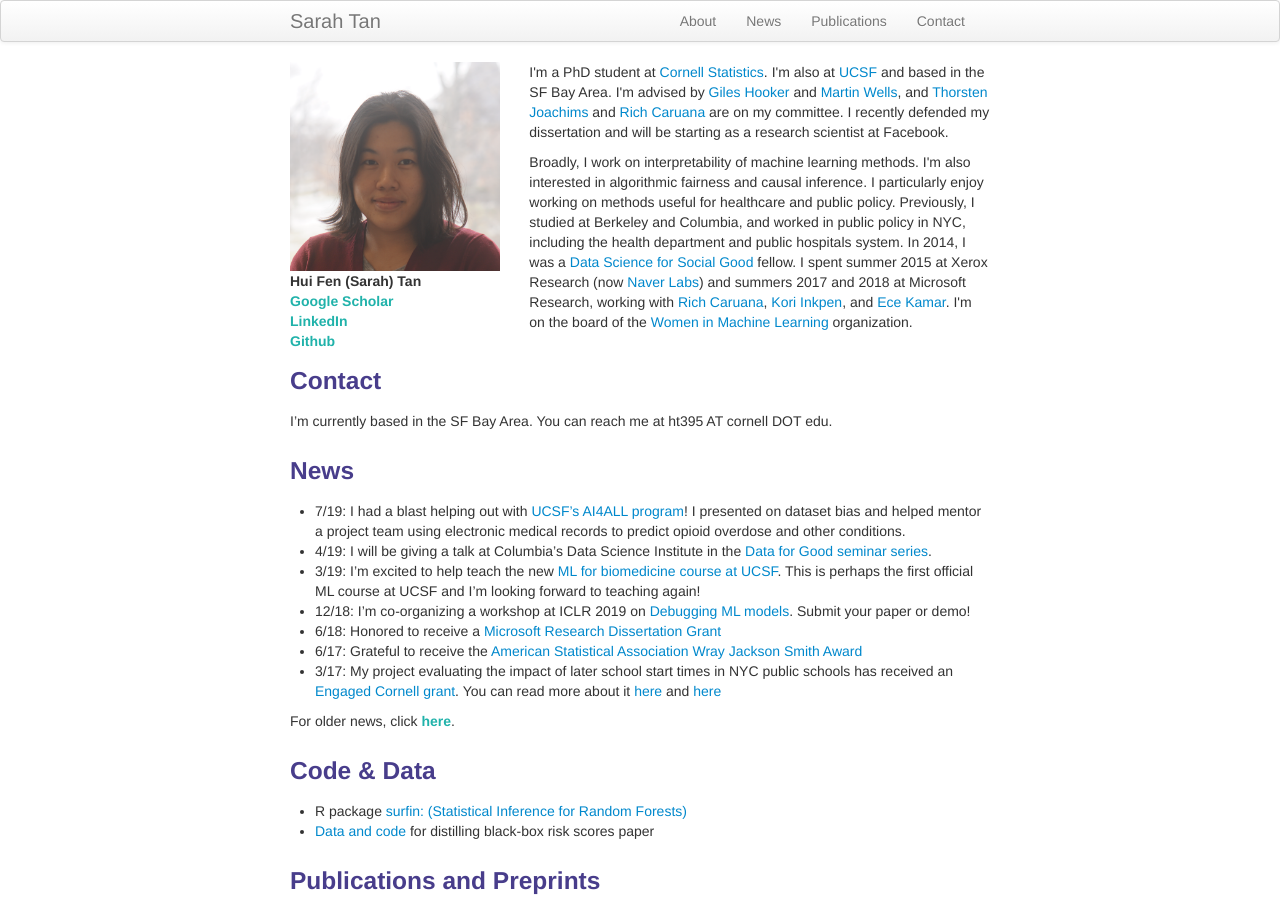
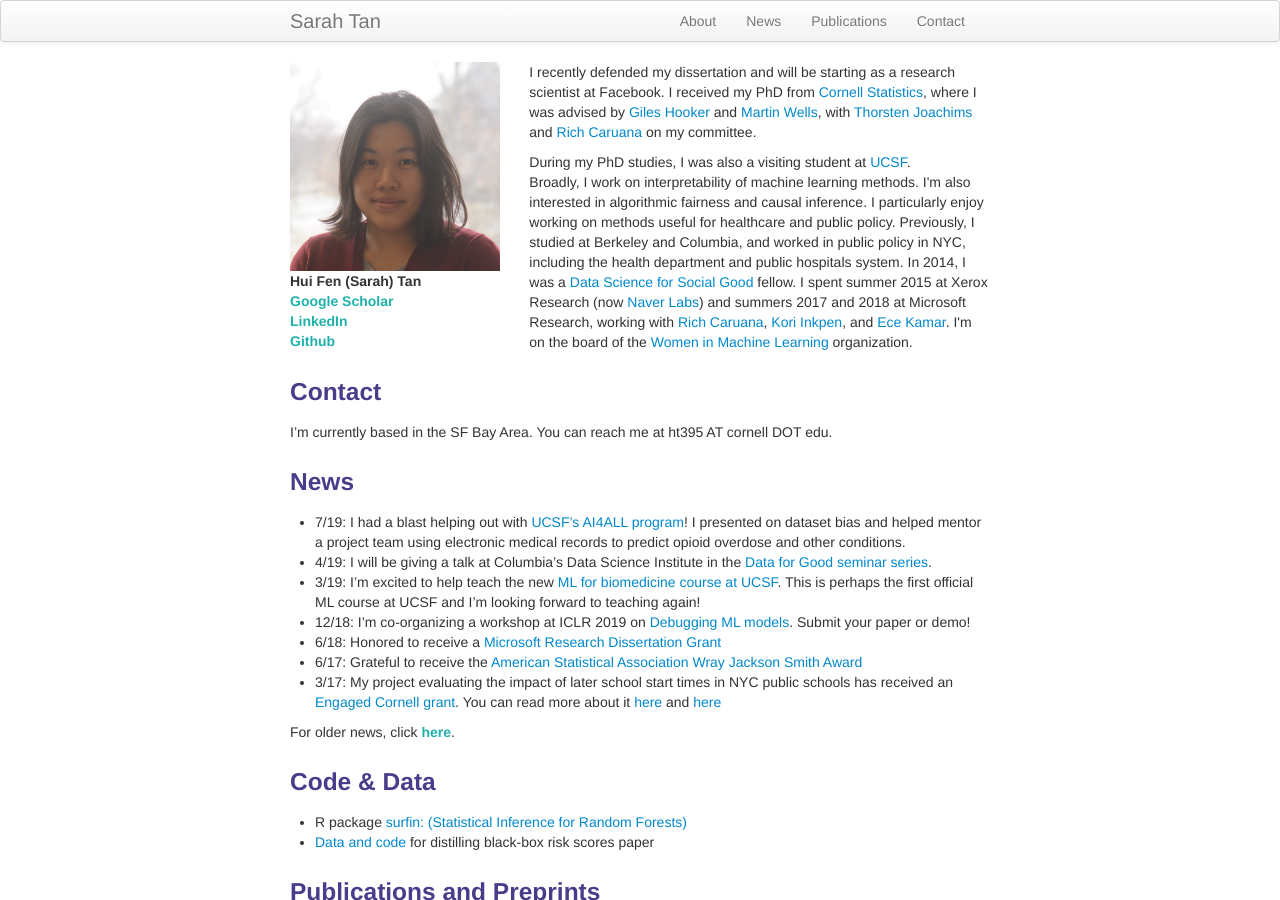
Before and after one commit to shftan/shftan.github.io, a Jekyll site: the page built from index.md, in a window 1280 px wide and 900 px high. Built offline with Jekyll 4.4.1, drawn with Linux system fonts in a browser that asks for light colours.

Commit message:
Update index.md

```diff
--- a/index.md
+++ b/index.md
@@ -18,7 +18,7 @@ keywords: Sarah Tan, Cornell, statistics, interpretability, causal inference, co
         </div>
 
         <div class="span8">
-                <p>I'm a PhD student at <a href="https://stat.cornell.edu/">Cornell Statistics</a>. I'm also at <a href="https://epibiostat.ucsf.edu/">UCSF</a> and based in the SF Bay Area. I'm advised by <a href="http://faculty.bscb.cornell.edu/~hooker/">Giles Hooker</a> and <a href="https://courses.cit.cornell.edu/mtw1/">Martin Wells</a>, and <a href="https://www.cs.cornell.edu/people/tj/">Thorsten Joachims</a> and <a href="https://www.microsoft.com/en-us/research/people/rcaruana/">Rich Caruana</a> are on my committee. I recently defended my dissertation and will be starting as a research scientist at Facebook.</p>
+                <p>I recently defended my dissertation and will be starting as a research scientist at Facebook. I received my PhD from <a href="https://stat.cornell.edu/">Cornell Statistics</a>, where I was advised by <a href="http://faculty.bscb.cornell.edu/~hooker/">Giles Hooker</a> and <a href="https://courses.cit.cornell.edu/mtw1/">Martin Wells</a>, with <a href="https://www.cs.cornell.edu/people/tj/">Thorsten Joachims</a> and <a href="https://www.microsoft.com/en-us/research/people/rcaruana/">Rich Caruana</a> on my committee. </p> During my PhD studies, I was also a visiting student at <a href="https://epibiostat.ucsf.edu/">UCSF</a>.
 
 <p>Broadly, I work on interpretability of machine learning methods. I'm also interested in algorithmic fairness and causal inference. I particularly enjoy working on methods useful for healthcare and public policy. Previously, I studied at Berkeley and Columbia, and worked in public policy in NYC, including the health department and public hospitals system. In 2014, I was a <a href="https://dssg.uchicago.edu">Data Science for Social Good</a> fellow. I spent summer 2015 at Xerox Research (now <a href="http://www.europe.naverlabs.com">Naver Labs</a>) and summers 2017 and 2018 at Microsoft Research, working with <a href="https://www.microsoft.com/en-us/research/people/rcaruana/">Rich Caruana</a>, <a href="https://www.microsoft.com/en-us/research/people/kori/">Kori Inkpen</a>, and <a href="https://www.microsoft.com/en-us/research/people/eckamar/">Ece Kamar</a>. I'm on the board of the <a href="https://wimlworkshop.org">Women in Machine Learning</a> organization.</p>
 
```
